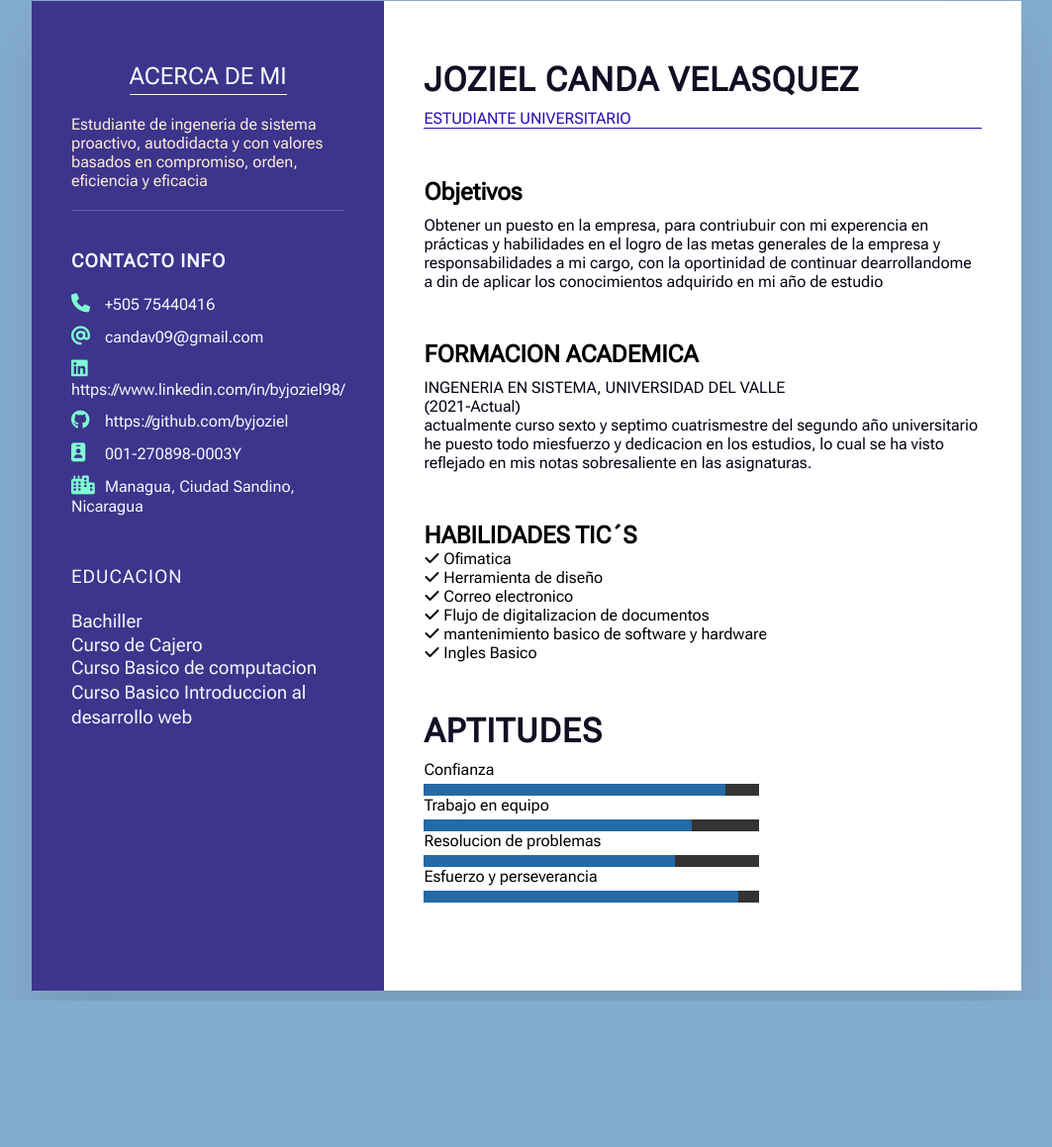
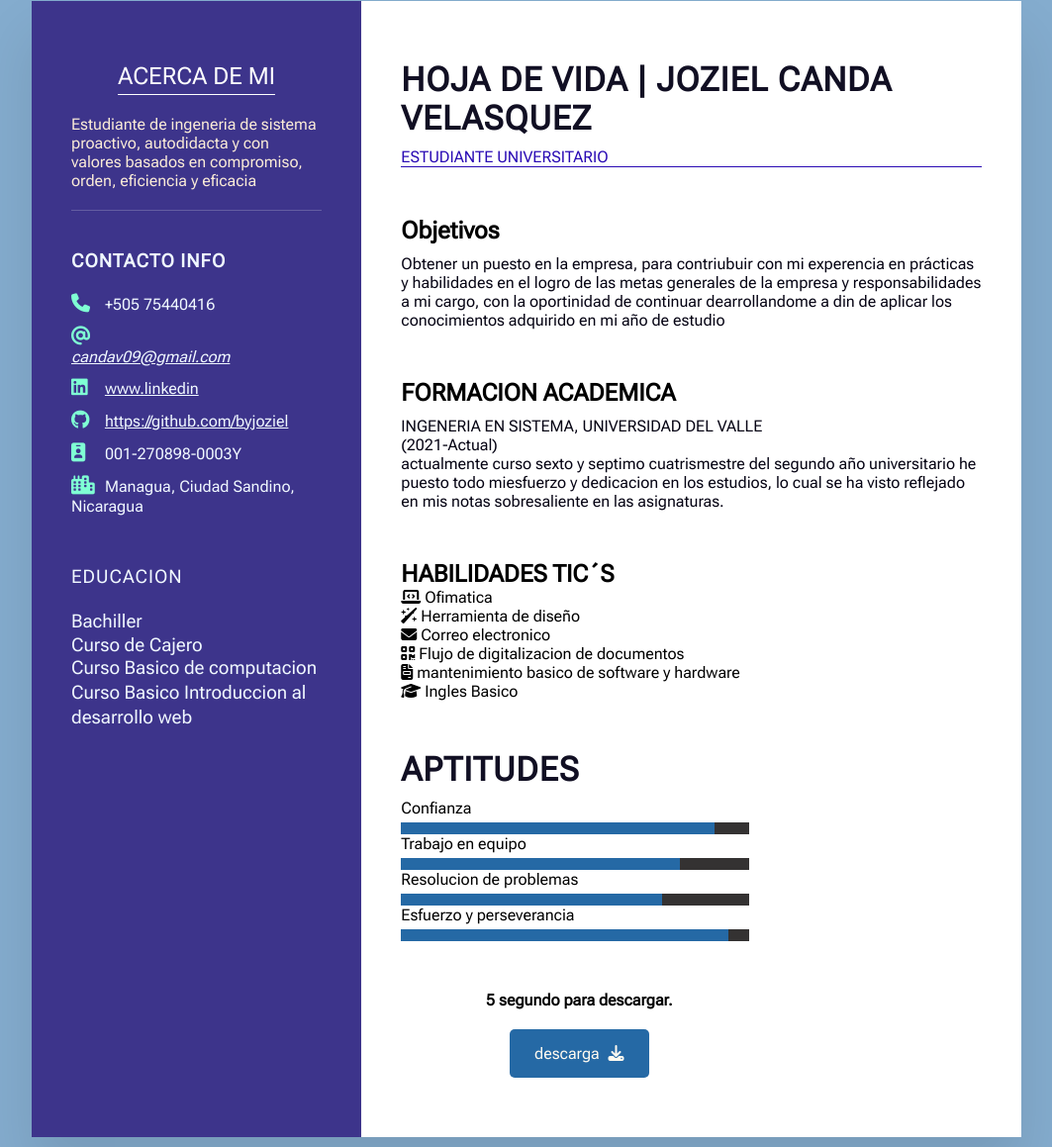
Before and after one commit to byjoziel/CV, a plain HTML site: page Cv.html in a window 1280 px wide. Shown: the part 9-1168 px from the top of the page at 99% size, without its empty margins (108-1171 px from the left). Before the commit the page ends 1020 px from the top, so only its background shows below. Drawn offline with Linux system fonts and the light colour scheme.

Commit message:
actualizacionCV

```diff
--- a/Cv.html
+++ b/Cv.html
@@ -28,17 +28,19 @@
 
         <li>
             <span class="icon"><i class="fa-solid fa-at"></i></span>
-            <span class="text">candav09@gmail.com</span>
+            <address  class="text">
+                <a href="candav09@gmail.com">candav09@gmail.com</a>
+            </address>
         </li>
 
         <li>
-            <span class="icon"><i class="fa-brands fa-linkedin"></i></span>
-            <span class="text">https://www.linkedin.com/in/byjoziel98/</span>
+            <a class="icon"><i class="fa-brands fa-linkedin"></i></a>
+            <a href="https://www.linkedin.com/in/byjoziel98/" class="text">www.linkedin</a>
         </li>
 
         <li>
-            <span class="icon"><i class="fa-brands fa-github"></i></span>
-            <span class="text">https://github.com/byjoziel</span>
+            <a class="icon"><i class="fa-brands fa-github"></i></a>
+            <a href="https://github.com/byjoziel" class="text">https://github.com/byjoziel</a>
         </li>
 
         <li>
@@ -63,11 +65,12 @@
         </li>
 
     </ul>
+
 </div>
         </div>
         <div class="right_Side">
              <div class="about">
-                 <h2 class="titulo2">JOZIEL CANDA VELASQUEZ</h2>
+                 <h2 class="titulo2">HOJA DE VIDA | JOZIEL CANDA VELASQUEZ</h2>
                  <p class="stu">ESTUDIANTE UNIVERSITARIO</p>
 
              </div>
@@ -91,29 +94,29 @@
                 </h2>
                 <ul>
                     <li>
-                        <span class="icon"><i class="fa-solid fa-check"></i></span>
+                        <span class="icon"><i class="fa-solid fa-laptop-code"></i></span>
             <span class="text">Ofimatica</span>
 
                     </li>
                     <li>
-                        <span class="icon"><i class="fa-solid fa-check"></i></span>
+                        <span class="icon"><i class="fa-solid fa-wand-sparkles"></i></span>
                         <span class="text">Herramienta de diseño </span>
                     </li>
                     <li>
-                        <span class="icon"><i class="fa-solid fa-check"></i></span>
+                        <span class="icon"><i class="fa-solid fa-envelope"></i></span>
             <span class="text">Correo electronico</span>
 
                     </li>
                     <li>
-                        <span class="icon"><i class="fa-solid fa-check"></i></span>
+                        <span class="icon"><i class="fa-solid fa-qrcode"></i></span>
                         <span class="text">Flujo de digitalizacion de documentos</span>
                     </li>
                     <li>
-                        <span class="icon"><i class="fa-solid fa-check"></i></span>
+                        <span class="icon"><i class="fa-solid fa-file-invoice"></i></span>
                         <span class="text">mantenimiento basico de software y hardware</span>
                     </li>
                     <li>
-                        <span class="icon"><i class="fa-solid fa-check"></i></span>
+                        <span class="icon"><i class="fa-solid fa-graduation-cap"></i></span>
                         <span class="text">Ingles Basico</span>
                     </li>
                 </ul>
@@ -149,11 +152,19 @@
                     </li>
                 </ul>
             </div>
-
+            <div class="botonDescarga">
+                <a href="https://tuenlace.com" class="descargar-ahora" id="download" target="_blank">
+                    Descarga ahora <i class="fa-solid fa-download"></i>
+                </a>
+                <button class="btn-descarga" id="btn">
+                    descarga <i class="fa-solid fa-download"></i>
+                </button>
+            </div>
 
         </div>
 
     </div>
 
+    <script src="/descarga.js"></script>
 </body>
 </html>
--- a/cvStyle.css
+++ b/cvStyle.css
@@ -46,7 +46,7 @@ box-shadow: 0 35px 55px rgba(0,0,0,0.1);
     font-size: 1.5em;
     margin-top: 20px;
     text-transform: uppercase;
-    text-align: center;
+    text-align: justify;
     font-weight: 200;
     line-height: 1.4em;
     border-bottom: 1px solid;
@@ -70,6 +70,7 @@ box-shadow: 0 35px 55px rgba(0,0,0,0.1);
     font-weight: 600;
     letter-spacing: 1px;
     margin-bottom: 20px;
+    text-align: justify;
 }
 
 .contacto ul{
@@ -90,6 +91,11 @@ box-shadow: 0 35px 55px rgba(0,0,0,0.1);
     color: aquamarine;
 }
 .contacto ul li span{
+    color: aliceblue;
+    font-weight: 300;
+
+}
+.contacto ul li a{
     color: aliceblue;
     font-weight: 300;
 
@@ -149,6 +155,9 @@ box-shadow: 0 35px 55px rgba(0,0,0,0.1);
 
 
 }
+.about.titulo3{
+    text-align: justify;
+}
 .stu{
     color:rgb(42, 11, 180);
     border-bottom: 1px solid;
@@ -186,3 +195,48 @@ margin-top: 5px;
 .about.apt  ul li{
     list-style:none;
 }
+.botonDescarga{
+    width: 100%;
+    max-width: 300px;
+    margin: 20px;
+    padding-left: 20px;
+    background: #ffffff;
+    text-align: center;
+    border: 2px solid;
+
+}
+.descargar-ahora{
+    display:inline-block;
+    text-decoration: none;
+    padding: 15px 20px;
+    background: #e1e0e8;
+    color: floralwhite;
+    border-radius: 5px;
+
+}
+.descargar-ahora:hover{
+    opacity: 0.7;
+
+}
+.btn-descarga{
+    display: inline-block;
+    padding: 15px 25px;
+    background: #2569a5;
+    color: floralwhite;
+    border: none;
+    font-size: 16px;
+    margin-top: 20px;
+    border-radius: 5px;
+    outline: 0px;
+    cursor: pointer;
+
+}
+.btn-descarga:hover{
+    opacity: 0.7;
+}
+.botonDescarga i{
+    margin-left: 5px;
+}
+div.botonDescarga{
+   border: #ffffff;
+}
--- /dev/null
+++ b/descarga.js
@@ -0,0 +1,26 @@
+var boton = document.getElementById("download");
+var contador = 5;
+var etiqueta = document.createElement("p");
+
+etiqueta.innerHTML = "<b>5 segundo para descargar.</b>"
+var id;
+boton.parentNode.replaceChild(etiqueta, boton);
+
+function descarga(){
+    this.style.display = "none";
+    id = window.setInterval(function(){
+        contador--;
+        if(contador < 0){
+            etiqueta.parentNode.replaceChild(boton, etiqueta);
+            window.clearInterval(id);
+        }
+        else{
+            etiqueta.innerHTML = + contador.toString() + "<b> segundos para descargar.</b>";
+        }
+    }, 1000)
+}
+
+var clickbtn = document.getElementById("btn");
+clickbtn.onclick = descarga;
+
+var doc = new jsPDF()
```
